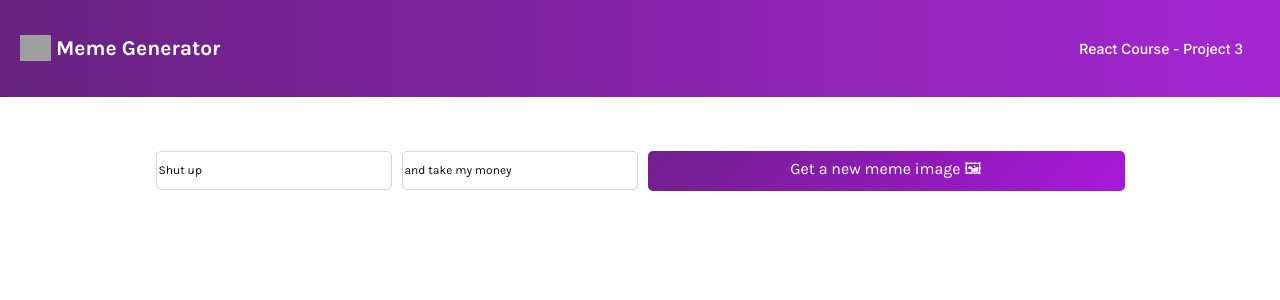
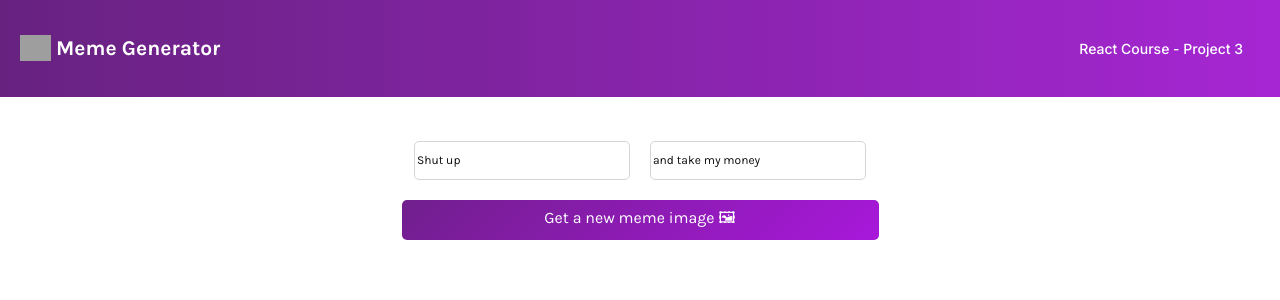
Before and after one commit to LurieK/Scrimba-Meme-Generator, a React (Create React App) app: page / in a window 1280 px wide. Shown: the top 300 px of the page. Built offline with nearby package versions, Linux system fonts and the light colour scheme; grey boxes are pictures that could not be loaded.

Commit message:
center input fields and buton

```diff
--- a/src/Meme.js
+++ b/src/Meme.js
@@ -2,8 +2,10 @@ export default function Meme (){
 
     return (
         <form className="input-form">
-            <input className="input1" value="Shut up" type="text"></input>
-            <input className="input2" value="and take my money" type="text"></input>
+            <div className="input-fields">
+                <input  className="input1" value="Shut up" type="text"></input>
+                <input  className="input2" value="and take my money" type="text"></input>
+            </div>
             <button className="submit-btn" type="submit">Get a new meme image  🖼</button>
         </form>
 
--- a/src/styles.css
+++ b/src/styles.css
@@ -42,16 +42,40 @@ body {
 }
 
 .input-form{
+  display: flex;
+  flex-flow: column;
+  justify-content: center;
+  margin-top: 44px;
+
+
+  /* display: flex;
+  justify-content: center;
+  align-items: center;
+  align-self: center;
+  flex-flow: column;
   text-align: center;
-  margin-top: 44px;
+  margin: 44px 36px auto 36px;
+  width: 477px; */
+}
+
+.input-fields{
+
+  display: flex;
+  justify-content: center;
+  flex-flow: row;
+
+}
+
+.input1{
+  margin-right: 20px
 }
 
 .input1,
 .input2 {
-  margin-right: 10px;
+
   border-radius: 5px;
   border: 1px solid #D5D4D8;
-  width:230px;
+  width:210px;
   height: 35px;
 
   color: #0D0D0D;
@@ -65,16 +89,17 @@ body {
 
 
 .submit-btn {
+
+  width: 477px;
+  height: 40px;
+  align-self: center;
   border-radius: 5px;
   border: 0;
   background: linear-gradient(135deg, #711F8D 0%, #A818DA 100%);
-
   color: white;
   font-family:'Karla', sans-serif;
   font-size: 16px;
+  margin-top: 20px;
 
-  width: 477px;
-  height: 40px;
-  margin-top: 10px;
 
 }
```
